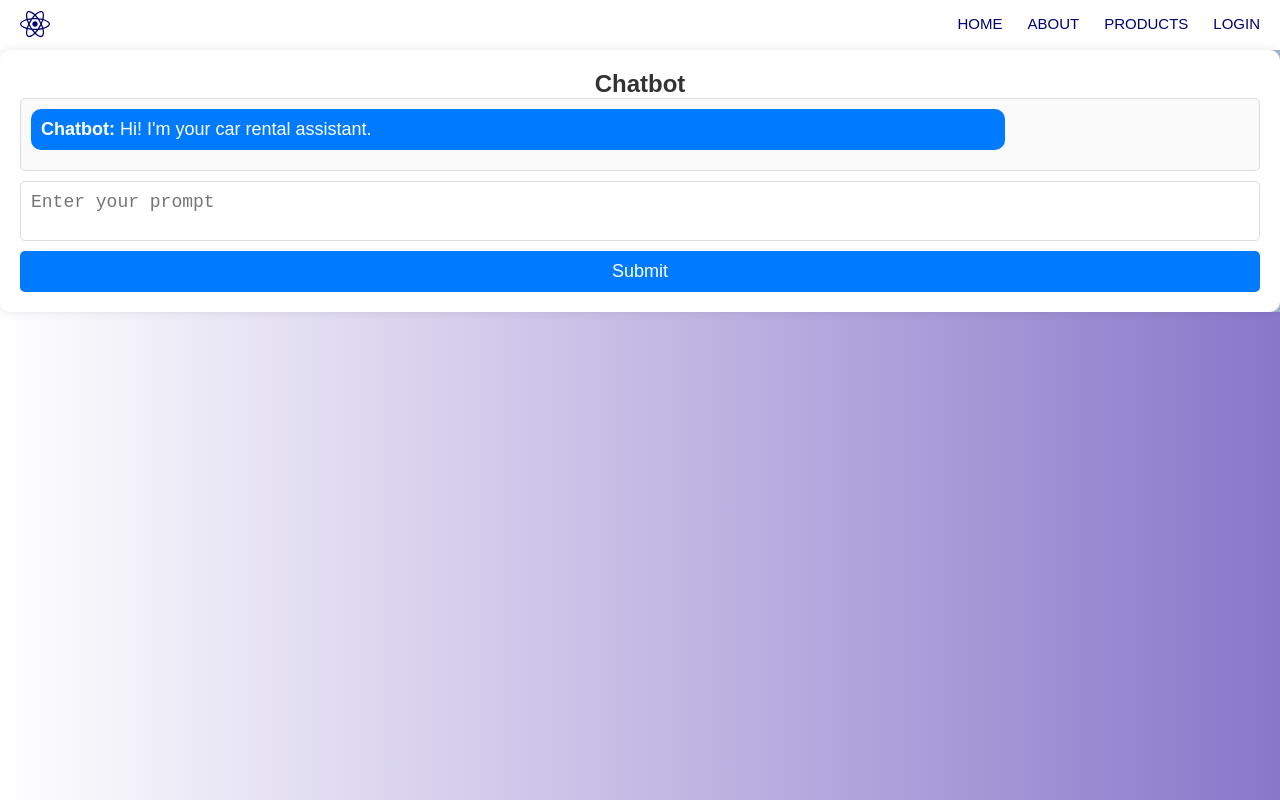
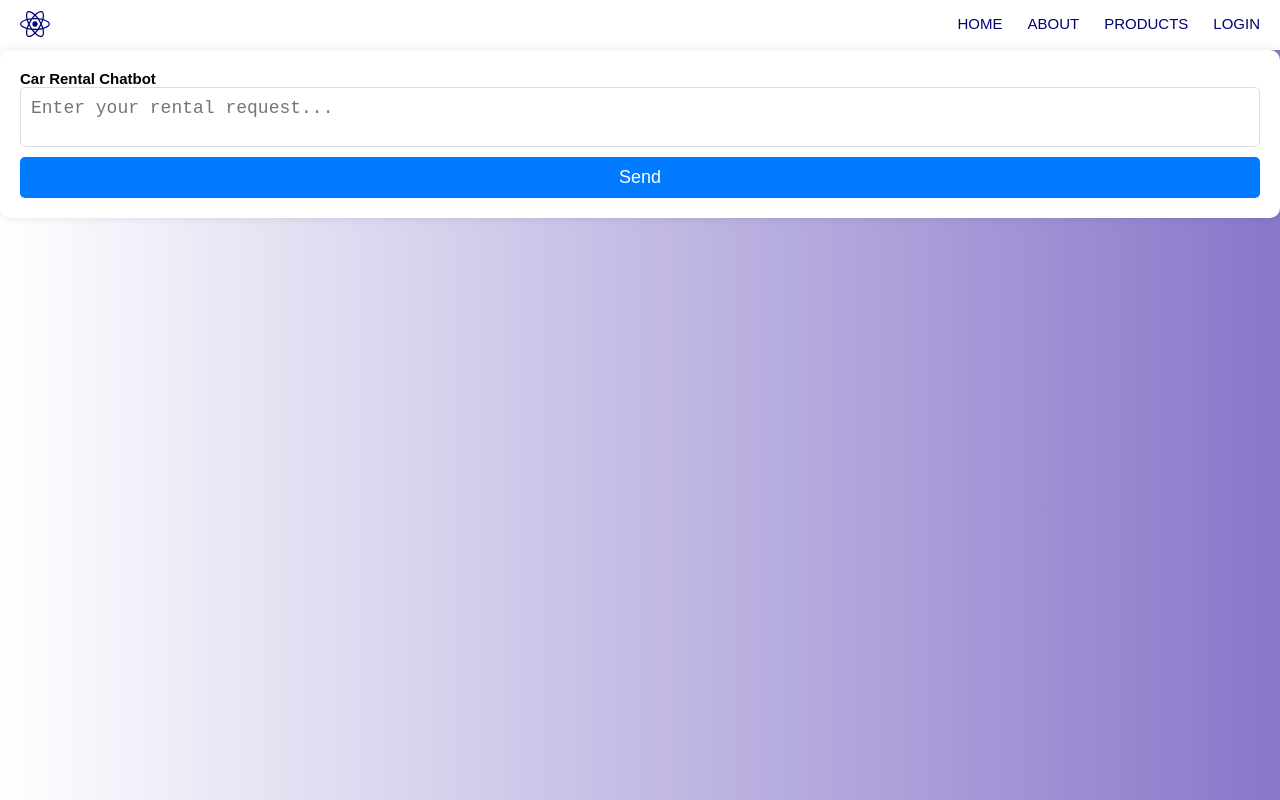
Before and after one commit to mamali1009/frontend-react-car-rental, a React (Create React App) app: page /rental/chat in a window 1280 px wide. Built offline with nearby package versions, Linux system fonts and the light colour scheme.

Commit message:
Update Chatbot.jsx

```diff
--- a/src/containers/Chatbot.jsx
+++ b/src/containers/Chatbot.jsx
@@ -1,80 +1,62 @@
-import React, { useState, useContext, useEffect } from 'react';
-import './Chatbot.css';
-import { UserContext } from '../App';
+import { useState } from "react";
+import { useNavigate } from "react-router-dom";
+import "./Chatbot.css";
 
 const Chatbot = () => {
-    const { username } = useContext(UserContext);
-    const [prompt, setPrompt] = useState('');
-    const [output, setOutput] = useState('');
-    const [errorMessage, setErrorMessage] = useState('');
-    const [messages, setMessages] = useState([]);
-    const [conversationHistory, setConversationHistory] = useState([]);
+  const [prompt, setPrompt] = useState("");
+  const [response, setResponse] = useState(null);
+  const [missingFields, setMissingFields] = useState(null);
+  const [loading, setLoading] = useState(false);
+  const navigate = useNavigate();
 
-    useEffect(() => {
-        const initialMessage = "Hi! I'm your car rental assistant.";
-        setMessages([{ sender: 'chatbot', text: initialMessage }]);
-    }, []);
-
-    const handleChat = async (e) => {
-        e.preventDefault();
-        const userMessage = { sender: 'user', text: prompt };
-        setMessages([...messages, userMessage]);
+  const handleSend = async () => {
+    if (!prompt) return;
+    setLoading(true);
+    setResponse(null);
+    setMissingFields(null);
 
     try {
-            const response = await fetch('https://5s6t4kg9vb.execute-api.us-west-2.amazonaws.com/production/rental/chat', {
-                method: 'POST',
-                headers: { 'Content-Type': 'application/json' },
-                body: JSON.stringify({ prompt, username, conversation_history: conversationHistory }),
+      const res = await fetch("/rental/chat", {
+        method: "POST",
+        headers: { "Content-Type": "application/json" },
+        body: JSON.stringify({ prompt, username: "test_user" })
       });
-            const data = await response.json();
-            console.log(data); // Log the response data
-
+      const data = await res.json();
       if (data.success) {
-                if (data.needs_more_info) {
-                    setOutput(data.follow_up_questions);
-                    setMessages([...messages, userMessage, { sender: 'chatbot', text: data.follow_up_questions }]);
-                    setConversationHistory(data.conversation_history);
+        navigate("/rental/chat-result", { state: { output: data.output } });
+      } else if (data.missing_fields) {
+        setMissingFields(data.missing_fields);
       } else {
-                    setOutput(data.output);
-                    setMessages([...messages, userMessage, { sender: 'chatbot', text: data.output }]);
-                    setConversationHistory([]);
-                }
-                setErrorMessage('');
-            } else {
-                setErrorMessage(data.message);
-                setMessages([...messages, userMessage]);
-                setOutput('');
+        setResponse("Error: " + data.message);
       }
     } catch (error) {
-            setErrorMessage('An error occurred while processing your request.');
-            setMessages([...messages, userMessage]);
-            setOutput('');
+      setResponse("Error: " + error.message);
     }
-
-        setPrompt('');
+    setLoading(false);
   };
 
   return (
-        <div className="main-container">
     <div className="chatbot-container">
-                <h1>Chatbot</h1>
-                <div className="chat-window">
-                    {messages.map((message, index) => (
-                        <div key={index} className={`message ${message.sender}`}>
-                            <strong>{message.sender === 'chatbot' ? 'Chatbot' : 'You'}:</strong> {message.text}
-                        </div>
-                    ))}
-                </div>
-                <form onSubmit={handleChat} className="chat-form">
+      <h2>Car Rental Chatbot</h2>
       <textarea
-                        placeholder="Enter your prompt"
         value={prompt}
         onChange={(e) => setPrompt(e.target.value)}
-                    />
-                    <button type="submit">Submit</button>
-                </form>
-                {errorMessage && <div className="response error">Error: {errorMessage}</div>}
+        placeholder="Enter your rental request..."
+      ></textarea>
+      <button onClick={handleSend} disabled={loading}>
+        {loading ? "Processing..." : "Send"}
+      </button>
+      {missingFields && (
+        <div className="missing-fields">
+          <h4>Missing Information:</h4>
+          <ul>
+            {Object.keys(missingFields).map((field) => (
+              <li key={field}>{field}</li>
+            ))}
+          </ul>
         </div>
+      )}
+      {response && <div className="response-box">{response}</div>}
     </div>
   );
 };
```
Lines whose indentation alone changed are shown as unchanged.
